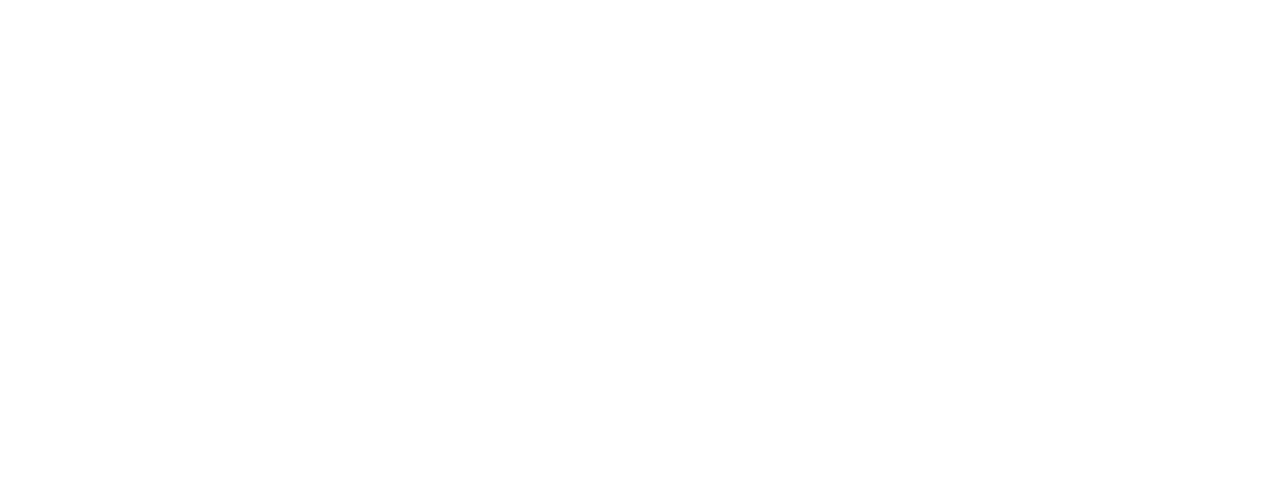
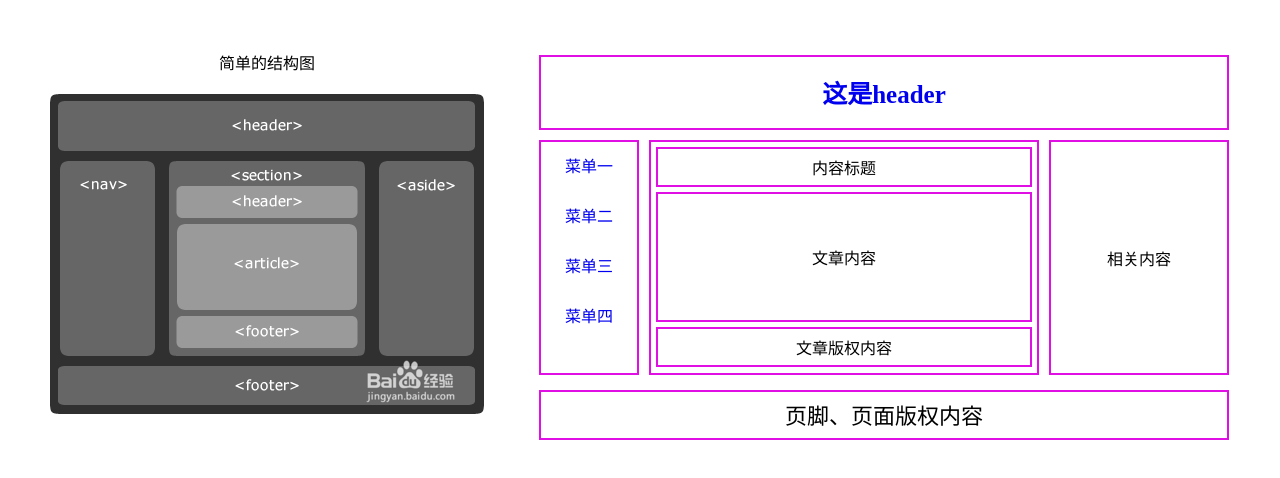
Before and after one commit to 86runge/html-css, a plain HTML site: page html/target.html in a window 1280 px wide. Drawn offline with Linux system fonts and the light colour scheme.

Commit message:
测试超连接

```diff
--- /dev/null
+++ b/css/base.css
@@ -0,0 +1,77 @@
+/*淘宝样式初始化*/
+body, h1, h2, h3, h4, h5, h6, hr, p, blockquote, dl, dt, dd, ul, ol, li, pre, form, fieldset, legend, button, input, textarea, th, td {
+  margin: 0;
+  padding: 0;
+}
+
+body, button, input, select, textarea {
+  font: 12px/1.5tahoma, arial, \5b8b\4f53;
+}
+
+h1, h2, h3, h4, h5, h6 {
+  font-size: 100%;
+}
+
+address, cite, dfn, em, var {
+  font-style: normal;
+}
+
+code, kbd, pre, samp {
+  font-family: couriernew, courier, monospace;
+}
+
+small {
+  font-size: 12px;
+}
+
+ul, ol {
+  list-style: none;
+}
+
+a {
+  text-decoration: none;
+}
+
+a:hover {
+  text-decoration: underline;
+}
+
+sup {
+  vertical-align: text-top;
+}
+
+sub {
+  vertical-align: text-bottom;
+}
+
+legend {
+  color: #000;
+}
+
+fieldset, img {
+  border: 0;
+}
+
+button, input, select, textarea {
+  font-size: 100%;
+}
+
+table {
+  border-collapse: collapse;
+  border-spacing: 0;
+}
+
+/*清除浮动*/
+.clearfloat:after {
+  display: block;
+  clear: both;
+  content: "";
+  visibility: hidden;
+  height: 0;
+}
+
+.clearfloat {
+  zoom: 1;
+}
+
+/*自定义样式*/
--- a/html/target.html
+++ b/html/target.html
@@ -2,14 +2,121 @@
 <html lang="en">
 
 <head>
-    <meta charset="UTF-8">
-    <meta name="viewport" content="width=device-width, initial-scale=1.0">
-    <meta http-equiv="X-UA-Compatible" content="ie=edge">
-    <title>target</title>
+  <meta charset="UTF-8">
+  <meta name="viewport" content="width=device-width, initial-scale=1.0">
+  <meta http-equiv="X-UA-Compatible" content="ie=edge">
+  <title>target</title>
+  <link rel="stylesheet" href="../css/base.css">
+  <style media="screen">
+    #content {
+      width: 1200px;
+      margin: 50px auto;
+      padding: 0 50px;
+      text-align: center;
+    }
+
+    #content>aside {
+      float: left;
+    }
+
+    #content>aside img {
+      margin-top: 20px;
+    }
+
+    #content>article {
+      width: 700px;
+      margin-left: 50px;
+      float: left;
+    }
+
+    #content>article>header {
+      height: 75px;
+      font-size: 25px;
+      line-height: 75px;
+    }
+
+    #content>article>footer {
+      height: 50px;
+      font-size: 22px;
+      line-height: 50px;
+    }
+
+    #main-con{
+      height: 250px;
+    }
+
+    #main-con>nav {
+      width: 100px;
+      height: 235px;
+      float: left;
+      line-height: 50px;
+    }
+
+    #main-con>section {
+      width: 390px;
+      height: 235px;
+      float: left;
+    }
+
+    #main-con>section>header{
+      height: 40px;
+      line-height: 40px;
+    }
+
+    #main-con>section>article{
+      height: 130px;
+      line-height: 130px;
+    }
+
+    #main-con>section>footer{
+      height: 40px;
+      line-height: 40px;
+    }
+
+    #main-con>aside {
+      width: 180px;
+      height: 235px;
+      float: left;
+      line-height: 235px;
+    }
+
+    .border-con {
+      border: 2px solid #e010e4;
+      box-sizing: border-box;
+      margin: 5px;
+    }
+  </style>
 </head>
 
 <body>
 
 </body>
+<div id="content">
+  <aside>
+    <p>简单的结构图</p>
+    <img src="../img/html5.jpg" alt="">
+  </aside>
+  <article>
+    <header class="border-con">
+      <h1><a href="JavaScript">这是header</a></h1></header>
+    <div class="clearfloat" id="main-con">
+      <nav class="border-con">
+        <ul>
+          <li><a href="JavaScript">菜单一</a></li>
+          <li><a href="JavaScript">菜单二</a></li>
+          <li><a href="JavaScript">菜单三</a></li>
+          <li><a href="JavaScript">菜单四</a></li>
+        </ul>
+      </nav>
+      <section class="border-con">
+        <header class="border-con">内容标题</header>
+        <article class="border-con">文章内容</article>
+        <footer class="border-con">文章版权内容</footer>
+      </section>
+      <aside class="border-con">相关内容</aside>
+    </div>
+    <footer class="border-con">页脚、页面版权内容</footer>
+  </article>
+</div>
 
 </html>
```
Also changed, not shown: html/new_form_element.html (+5 -4 lines), html/canvas.html (indentation only), html/video_audio.html (indentation only), 1 other file.
